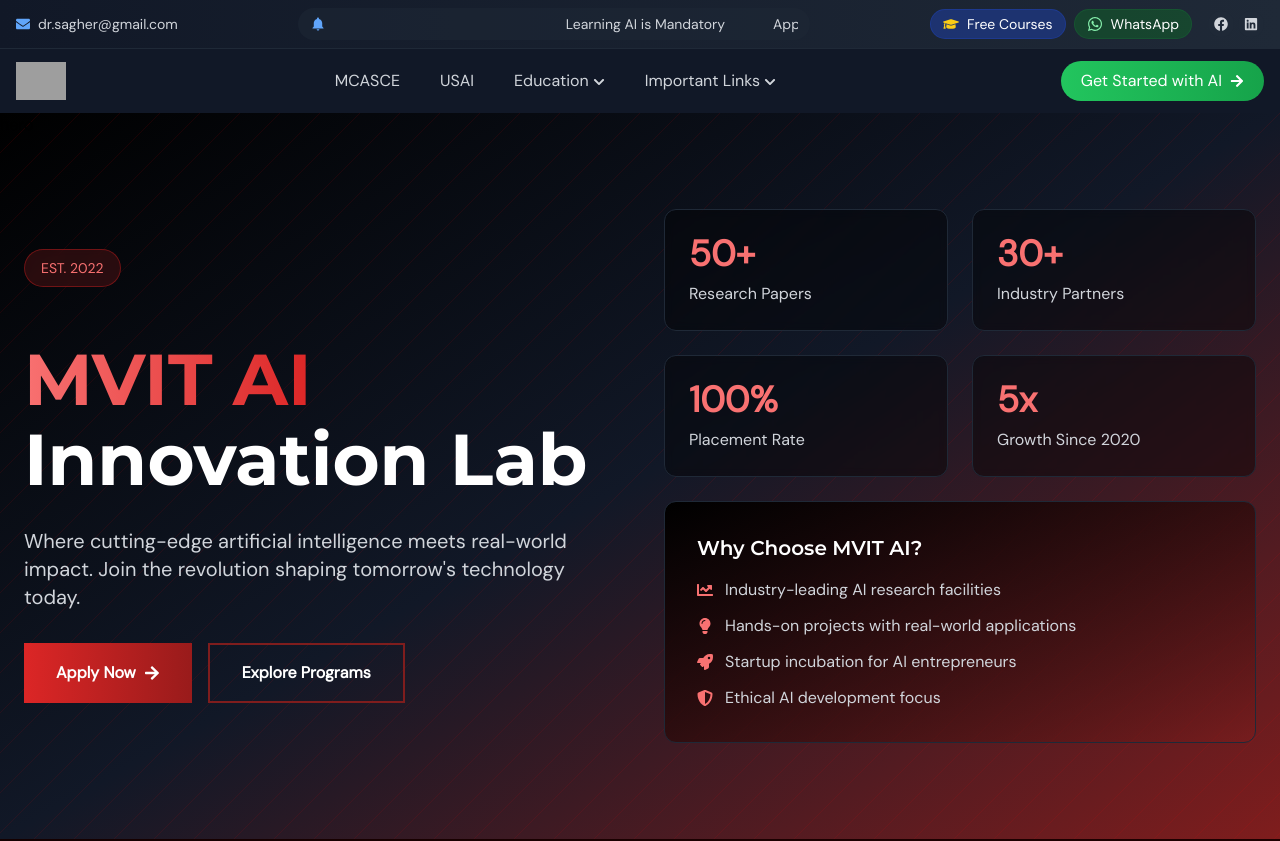
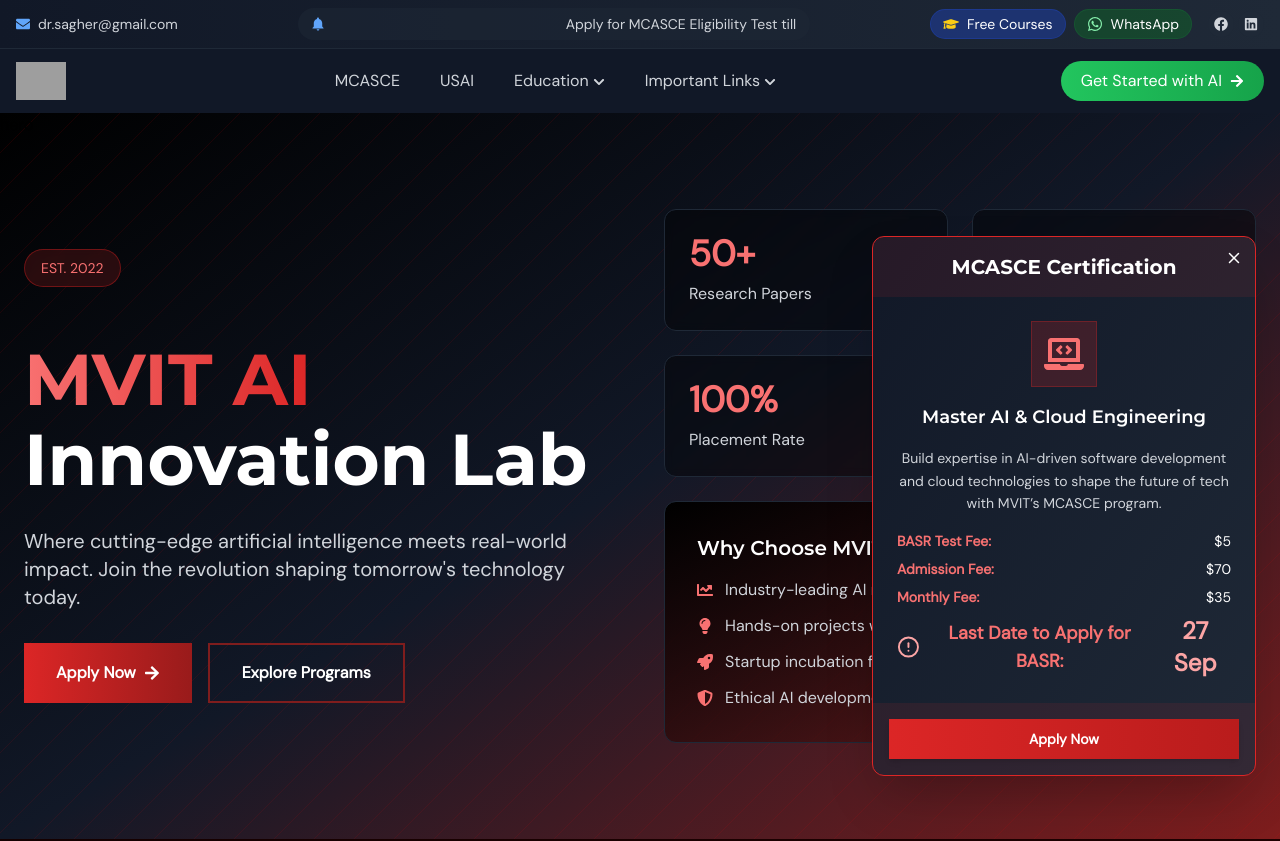
Before and after one commit to mvut/mvut, a Next.js app: page / in a window 1280 px wide. Shown: the top 841 px of the page. Built offline with nearby package versions, Linux system fonts and the light colour scheme; grey boxes are pictures that could not be loaded.

Commit message:
Ad updates

```diff
--- /dev/null
+++ b/app/components/ad.tsx
@@ -0,0 +1,86 @@
+'use client';
+
+import React, { useState } from 'react';
+import { motion } from 'framer-motion';
+import Link from 'next/link';
+import { X, AlertCircle } from 'lucide-react';
+import { FaLaptopCode } from 'react-icons/fa';
+import { Inter } from 'next/font/google';
+
+const inter = Inter({
+    subsets: ['latin'],
+    weight: ['400', '600', '700'],
+    variable: '--font-inter',
+});
+
+const FloatingAd: React.FC = () => {
+    const [isVisible, setIsVisible] = useState<boolean>(true);
+
+    const containerVariants = {
+        initial: { opacity: 0, scale: 0.9 },
+        animate: { opacity: 1, scale: 1, transition: { duration: 0.5, type: 'spring', stiffness: 120 } },
+        exit: { opacity: 0, scale: 0.9, transition: { duration: 0.3 } },
+    };
+
+    if (!isVisible) return null;
+
+    return (
+        <motion.div
+            variants={containerVariants}
+            initial="initial"
+            animate="animate"
+            exit="exit"
+            className={`fixed bottom-6 right-6 z-50 w-full max-w-sm bg-gradient-to-br from-gray-900 to-gray-800 text-white rounded-xl shadow-2xl border border-red-600 overflow-hidden ${inter.variable}`}
+        >
+            <div className="relative p-4 bg-red-600/10">
+                <h3 className="text-xl font-bold text-center text-white">MCASCE Certification</h3>
+                <button
+                    onClick={() => setIsVisible(false)}
+                    className="absolute top-3 right-3 text-white hover:text-red-400 transition-colors"
+                    aria-label="Close advertisement"
+                >
+                    <X size={18} />
+                </button>
+            </div>
+
+            <div className="p-6 flex flex-col items-center space-y-4">
+                <div className="p-3 bg-red-600/20 rounded-lg border border-red-600/30">
+                    <FaLaptopCode size={40} className="text-red-400" />
+                </div>
+                <h4 className="text-lg font-semibold text-white text-center">Master AI & Cloud Engineering</h4>
+                <p className="text-sm text-gray-300 text-center leading-relaxed">
+                    Build expertise in AI-driven software development and cloud technologies to shape the future of tech with MVIT’s MCASCE program.
+                </p>
+                <div className="text-sm space-y-2 w-full">
+                    <p className="flex justify-between">
+                        <span className="font-semibold text-red-400">BASR Test Fee:</span>
+                        <span>$5</span>
+                    </p>
+                    <p className="flex justify-between">
+                        <span className="font-semibold text-red-400">Admission Fee:</span>
+                        <span>$70</span>
+                    </p>
+                    <p className="flex justify-between">
+                        <span className="font-semibold text-red-400">Monthly Fee:</span>
+                        <span>$35</span>
+                    </p>
+                    <p className="flex items-center justify-center gap-2 text-center text-lg font-bold text-red-400 mt-4">
+                        <AlertCircle size={24} className="text-red-300" aria-hidden="true" />
+                        Last Date to Apply for BASR: <span className="text-2xl text-red-300">27 Sep</span>
+                    </p>
+                </div>
+            </div>
+
+            <div className="p-4 bg-red-600/10">
+                <Link
+                    href="/pages/apply"
+                    className="block w-full py-2.5 text-center text-sm font-semibold text-white bg-gradient-to-r from-red-600 to-red-700 rounded-lg hover:scale-105 transition-transform duration-200 shadow-md"
+                >
+                    Apply Now
+                </Link>
+            </div>
+        </motion.div>
+    );
+};
+
+export default FloatingAd;
--- a/app/components/footer.tsx
+++ b/app/components/footer.tsx
@@ -1,45 +1,45 @@
 'use client';
+
 import React from 'react';
 import { motion } from 'framer-motion';
 import Link from 'next/link';
-import Image from 'next/image';
-import WhatsAppQR from '@/public/mvit-whtsapp.jpg';
-import {
-    FaFacebookF,
-    FaWhatsapp,
-    FaMailBulk,
-    FaLinkedin,
-    FaGithub,
-    FaInstagram,
-    FaMapMarkerAlt
-} from 'react-icons/fa';
+import { FaFacebookF, FaInstagram, FaLinkedin, FaGithub } from 'react-icons/fa';
 import { CiYoutube } from 'react-icons/ci';
-import { Oswald, Montserrat } from 'next/font/google';
+import { Inter } from 'next/font/google';
 
-// Load Google Fonts
-const oswald = Oswald({
+const inter = Inter({
     subsets: ['latin'],
-    weight: ['400', '600', '700'],
-    variable: '--font-oswald'
+    weight: ['300', '400', '600', '700'],
+    variable: '--font-inter',
 });
 
-const montserrat = Montserrat({
-    subsets: ['latin'],
-    weight: ['300', '400', '600', '700'],
-    variable: '--font-montserrat'
-});
+interface SocialLink {
+    icon: React.ReactNode;
+    href: string;
+    color: string;
+    label: string;
+}
 
-export default function FooterComponent() {
-    // Animation Variants
+interface Program {
+    title: string;
+    href: string;
+}
+
+interface Resource {
+    title: string;
+    href: string;
+}
+
+const FooterComponent: React.FC = () => {
     const containerVariants = {
         hidden: { opacity: 0 },
         visible: {
             opacity: 1,
             transition: {
                 staggerChildren: 0.2,
-                delayChildren: 0.3
-            }
-        }
+                delayChildren: 0.3,
+            },
+        },
     };
 
     const itemVariants = {
@@ -50,185 +50,132 @@ export default function FooterComponent() {
             transition: {
                 type: 'spring',
                 stiffness: 100,
-                damping: 20
-            }
-        }
+                damping: 20,
+            },
+        },
     };
 
-    const socialLinks = [
-        { icon: <FaFacebookF size={24} />, href: "https://web.facebook.com/mvutus", color: "hover:text-[#D4AF37]" },
-        { icon: <FaInstagram size={24} />, href: "https://www.instagram.com/drsagher/", color: "hover:text-[#2DD4BF]" },
-        { icon: <FaLinkedin size={24} />, href: "https://www.linkedin.com/company/mvut/", color: "hover:text-[#D4AF37]" },
-        { icon: <CiYoutube size={26} />, href: "https://www.youtube.com/@mvutus", color: "hover:text-[#2DD4BF]" },
-        { icon: <FaGithub size={24} />, href: "https://github.com/drsagher/MVIT", color: "hover:text-[#D4AF37]" }
+    const socialLinks: SocialLink[] = [
+        { icon: <FaFacebookF size={24} />, href: 'https://web.facebook.com/mvutus', color: 'hover:text-blue-500', label: 'Facebook' },
+        { icon: <FaInstagram size={24} />, href: 'https://www.instagram.com/drsagher/', color: 'hover:text-pink-500', label: 'Instagram' },
+        { icon: <FaLinkedin size={24} />, href: 'https://www.linkedin.com/company/mvut/', color: 'hover:text-blue-500', label: 'LinkedIn' },
+        { icon: <CiYoutube size={26} />, href: 'https://www.youtube.com/@mvutus', color: 'hover:text-red-500', label: 'YouTube' },
+        { icon: <FaGithub size={24} />, href: 'https://github.com/drsagher/MVIT', color: 'hover:text-gray-300', label: 'GitHub' },
+    ];
+
+    const programs: Program[] = [
+        { title: 'MCASCE Certification', href: '/pages/mcasce' },
+        { title: 'Kindergarten (K.G.) STEM Entrepreneurs', href: '/usai' },
+    ];
+
+    const resources: Resource[] = [
+        { title: 'Admitted Candidates', href: '/pages/admlst' },
+        { title: 'Careers', href: '/pages/mycareer' },
+        { title: 'Programs', href: '/pages/study' },
+        { title: 'Tariff', href: '/pages/study/fee' },
     ];
 
     return (
-        <footer className={`relative bg-gradient-to-b from-[#0F172A] to-black text-gray-200 ${montserrat.variable} ${oswald.variable} overflow-hidden`}>
-            {/* Background Animation */}
-            <div className="absolute inset-0 pointer-events-none">
-                <div className="w-full h-full bg-[linear-gradient(45deg,#0F172A_0%,#1E3A8A_50%,#2DD4BF_100%)] bg-[length:200%_200%] animate-gradient-flow opacity-20"></div>
-                <div className="absolute top-10 left-10 w-1 h-1 bg-[#D4AF37] rounded-full animate-star-drift" style={{ animationDelay: '0s' }}></div>
-                <div className="absolute top-20 right-20 w-1 h-1 bg-[#2DD4BF] rounded-full animate-star-drift" style={{ animationDelay: '1.5s' }}></div>
-                <div className="absolute bottom-10 left-40 w-1 h-1 bg-[#D4AF37] rounded-full animate-star-drift" style={{ animationDelay: '3s' }}></div>
-            </div>
+        <footer className={`relative bg-gray-900 text-gray-200 ${inter.variable} py-12 overflow-hidden`}>
+            <div className="absolute inset-x-0 top-0 h-12 bg-gray-800 [clip-path:polygon(0_0,100%_0,50%_100%)]"></div>
+            <div className="absolute inset-x-0 bottom-0 h-12 bg-gray-800 [clip-path:polygon(50%_0,100%_100%,0_100%)]"></div>
 
-            {/* Main Footer Content */}
-            <div className="relative max-w-full mx-auto px-0 py-16 z-10">
+            <div className="relative max-w-6xl mx-auto px-4 sm:px-6 lg:px-8 z-10">
                 <motion.div
                     variants={containerVariants}
                     initial="hidden"
                     whileInView="visible"
-                    viewport={{ once: true, margin: "-100px" }}
-                    className="grid grid-cols-1 lg:grid-cols-4 gap-8"
+                    viewport={{ once: true, margin: '-100px' }}
+                    className="grid grid-cols-1 sm:grid-cols-2 lg:grid-cols-3 gap-8"
                 >
-                    {/* MVIT Contact */}
-                    <motion.div variants={itemVariants} className="px-6 space-y-4">
-                        <h3 className="text-xl font-bold font-oswald tracking-wide bg-clip-text text-transparent bg-gradient-to-r from-[#D4AF37] to-[#2DD4BF]">
-                            MVIT
-                        </h3>
-                        <p className="text-sm text-gray-300 leading-relaxed font-light">
-                            Mansha Virtual Institute of Technologies is dedicated to advancing education through innovative programs in AI, technology, and research, empowering global learners.
-                        </p>
-                        <div className="space-y-3">
-                            <motion.div whileHover={{ scale: 1.05 }} className="flex items-center gap-3">
-                                <FaMailBulk className="text-[#D4AF37]" size={18} />
-                                <a href="mailto:mvut.usa@gmail.com" className="text-sm hover:text-[#D4AF37] transition-colors">
-                                    mvut.usa@gmail.com
-                                </a>
+                    <motion.div variants={itemVariants} className="space-y-4">
+                        <h3 className="text-xl font-semibold text-white">About</h3>
+                        <p className="text-sm text-gray-300 leading-relaxed">
+                            MVIT pioneers AI-driven education, empowering learners from kindergarten through to professionals with cutting-edge skills in software development and innovative technologies. Our holistic programs bridge the gap between foundational learning and advanced AI proficiency, fostering future-ready innovators at every stage of their journey.                        </p>
                     </motion.div>
-                            {/*<motion.div whileHover={{ scale: 1.05 }} className="flex items-center gap-3">*/}
-                            {/*    <FaWhatsapp className="text-[#2DD4BF]" size={18} />*/}
-                            {/*    <a href="https://chat.whatsapp.com/Ilrz17rzdlCLMsGH3amsu1" className="text-sm hover:text-[#2DD4BF] transition-colors">*/}
-                            {/*        +1 (747) 209-4775*/}
-                            {/*    </a>*/}
-                            {/*</motion.div>*/}
-                            {/*<motion.div whileHover={{ scale: 1.05 }} className="flex items-center gap-3">*/}
-                            {/*    <FaMapMarkerAlt className="text-[#D4AF37]" size={18} />*/}
-                            {/*    <p className="text-sm text-gray-300">MVIT Headquarters, USA</p>*/}
-                            {/*</motion.div>*/}
+
+                    <motion.div variants={itemVariants} className="space-y-4">
+                        <h3 className="text-xl font-semibold text-white">Our Programs</h3>
+                        <div className="flex flex-col gap-2">
+                            {programs.map((program, index) => (
+                                <motion.div
+                                    key={index}
+                                    whileHover={{ scale: 1.05, x: 5 }}
+                                    className="text-sm text-gray-300 hover:text-blue-500 transition-colors"
+                                >
+                                    <Link href={program.href}>{program.title}</Link>
+                                </motion.div>
+                            ))}
                         </div>
                     </motion.div>
 
-                    {/* Google Map */}
-                    <motion.div variants={itemVariants} className="px-6 space-y-4">
-                        <h3 className="text-xl font-bold font-oswald tracking-wide bg-clip-text text-transparent bg-gradient-to-r from-[#D4AF37] to-[#2DD4BF]">
-                            Our Location
-                        </h3>
+                    <motion.div variants={itemVariants} className="space-y-4">
+                        <h3 className="text-xl font-semibold text-white">Resources</h3>
+                        <div className="flex flex-col gap-2">
+                            {resources.map((resource, index) => (
                                 <motion.div
-                            whileHover={{ scale: 1.02 }}
-                            className="w-full h-56 rounded-xl overflow-hidden border-2 border-[#D4AF37]/20 hover:border-[#D4AF37]/50 transition-all shadow-[0_0_10px_rgba(212,175,55,0.2)]"
+                                    key={index}
+                                    whileHover={{ scale: 1.05, x: 5 }}
+                                    className="text-sm text-gray-300 hover:text-blue-500 transition-colors"
                                 >
-                            <iframe
-                                src="https://www.google.com/maps/embed?pb=!1m18!1m12!1m3!1d3312.678123456789!2d-118.12345678901234!3d34.123456789012345!2m3!1f0!2f0!3f0!3m2!1i1024!2i768!4f13.1!3m3!1m2!1s0x0%3A0x0!2zMzTCsDA3JzI0LjQiTiAxMTjCsDA3JzI0LjQiVw!5e0!3m2!1sen!2sus!4v1234567890123!5m2!1sen!2sus"
-                                width="100%"
-                                height="100%"
-                                style={{ border: 0 }}
-                                allowFullScreen
-                                loading="lazy"
-                                referrerPolicy="no-referrer-when-downgrade"
-                                className="rounded-xl"
-                                title="MVIT Location Map"
-                            ></iframe>
+                                    <Link href={resource.href}>{resource.title}</Link>
+                                </motion.div>
+                            ))}
+                        </div>
                     </motion.div>
                 </motion.div>
 
-                    {/* Connect via WhatsApp */}
-                    <motion.div variants={itemVariants} className="px-6 space-y-4">
-                        <h3 className="text-xl font-bold font-oswald tracking-wide bg-clip-text text-transparent bg-gradient-to-r from-[#D4AF37] to-[#2DD4BF]">
-                            Connect via WhatsApp
-                        </h3>
                 <motion.div
-                            whileHover={{ scale: 1.05 }}
-                            className="relative w-32 h-32 rounded-xl overflow-hidden bg-gray-900/30 backdrop-blur-sm border-2 border-[#2DD4BF]/20 hover:border-[#2DD4BF]/50 transition-all shadow-[0_0_10px_rgba(45,212,191,0.2)]"
+                    variants={containerVariants}
+                    initial="hidden"
+                    whileInView="visible"
+                    viewport={{ once: true }}
+                    className="mt-10 flex justify-center gap-4"
                 >
-                            <Image
-                                src={WhatsAppQR}
-                                alt="WhatsApp QR Code"
-                                fill
-                                className="object-cover"
-                            />
-                        </motion.div>
-                        <p className="text-xs text-gray-400 font-light">Scan to connect with us</p>
-                    </motion.div>
-
-                    {/* Follow Us (Social Media) */}
-                    <motion.div variants={itemVariants} className="px-6 space-y-4">
-                        <h3 className="text-xl font-bold font-oswald tracking-wide bg-clip-text text-transparent bg-gradient-to-r from-[#D4AF37] to-[#2DD4BF]">
-                            Follow Us
-                        </h3>
-                        <div className="flex flex-col gap-3">
                     {socialLinks.map((social, index) => (
                         <motion.a
                             key={index}
                             href={social.href}
                             target="_blank"
                             rel="noopener noreferrer"
-                                    whileHover={{ scale: 1.1, x: 5, boxShadow: "0 0 8px rgba(212, 175, 55, 0.3)" }}
-                                    className={`text-gray-300 ${social.color} p-2 rounded-full bg-gray-900/30 backdrop-blur-sm border border-[#D4AF37]/20 transition-all duration-300 flex items-center gap-2`}
-                                    aria-label={`Visit our ${social.href.includes('facebook') ? 'Facebook' : social.href.includes('instagram') ? 'Instagram' : social.href.includes('linkedin') ? 'LinkedIn' : social.href.includes('youtube') ? 'YouTube' : 'GitHub'}`}
+                            whileHover={{ scale: 1.1 }}
+                            className={`text-gray-300 ${social.color} p-2 rounded-full bg-gray-800/50 transition-all duration-300`}
+                            aria-label={`Visit our ${social.label}`}
                         >
                             {social.icon}
-                                    <span className="text-sm font-light hidden sm:inline">
-                                        {social.href.includes('facebook') ? 'Facebook' : social.href.includes('instagram') ? 'Instagram' : social.href.includes('linkedin') ? 'LinkedIn' : social.href.includes('youtube') ? 'YouTube' : 'GitHub'}
-                                    </span>
                         </motion.a>
                     ))}
-                        </div>
-                    </motion.div>
                 </motion.div>
             </div>
 
-            {/* Copyright & Privacy */}
             <motion.div
                 variants={containerVariants}
                 initial="hidden"
                 whileInView="visible"
                 viewport={{ once: true }}
-                className="relative border-t border-[#D4AF37]/10 py-6 bg-gray-900/30 backdrop-blur-sm z-10"
+                className="mt-8 pt-6 border-t border-gray-800"
             >
-                <div className="max-w-full mx-auto px-0">
-                    <div className="px-6 flex flex-col sm:flex-row justify-between items-center gap-4">
-                        <p className="text-xs text-gray-400 font-light">
-                            © {new Date().getFullYear()} MVIT. All rights reserved.
-                        </p>
-                        <div className="flex items-center gap-4">
-                            <Link href="/privacy" className="text-xs text-gray-400 hover:text-[#D4AF37] transition-colors font-light">
+                <div className="max-w-6xl mx-auto px-4 sm:px-6 lg:px-8 flex flex-col sm:flex-row justify-between items-center gap-4 text-sm text-gray-400">
+                    <p>© {new Date().getFullYear()} MVIT. All rights reserved.</p>
+                    <div className="flex gap-6">
+                        <Link href="/privacy" className="hover:text-blue-500 transition-colors">
                             Privacy Policy
                         </Link>
-                            <Link href="/terms" className="text-xs text-gray-400 hover:text-[#D4AF37] transition-colors font-light">
+                        <Link href="/terms" className="hover:text-blue-500 transition-colors">
                             Terms of Service
                         </Link>
                         <Link
                             href="https://www.mvitech.org/"
                             target="_blank"
-                                className="text-xs font-medium text-[#2DD4BF] hover:text-[#2DD4BF]/80 transition-colors font-light"
+                            className="hover:text-blue-500 transition-colors"
                         >
                             Official Website
                         </Link>
                     </div>
                 </div>
-                </div>
             </motion.div>
-
-            <style jsx global>{`
-                .animate-gradient-flow {
-                    animation: gradientFlow 15s ease infinite;
-                }
-                @keyframes gradientFlow {
-                    0% { background-position: 0% 50%; }
-                    50% { background-position: 100% 50%; }
-                    100% { background-position: 0% 50%; }
-                }
-                .animate-star-drift {
-                    animation: starDrift 10s linear infinite;
-                }
-                @keyframes starDrift {
-                    0% { transform: translate(0, 0); opacity: 0.3; }
-                    50% { opacity: 0.8; }
-                    100% { transform: translate(20px, 20px); opacity: 0.3; }
-                }
-            `}</style>
         </footer>
     );
-}
+};
+
+export default FooterComponent;
--- a/app/components/myheader.tsx
+++ b/app/components/myheader.tsx
@@ -76,10 +76,10 @@ export default function Header() {
     };
 
     const newsItems = [
-        "Learning AI is Mandatory",
-        "Apply for MCASCE Eligibility Test till 15 Sep",
+        "Apply for MCASCE Eligibility Test till 27 Sep",
         "Eligibility Test Fee - $5",
-        "Admission Fee- $70, Monthly Fee-$35",
+        "MCASCE Admission Fee- $70, Monthly Fee-$35",
+        "Start your AI career today ***",
     ];
 
     const mainNavItems = [
--- a/app/page.tsx
+++ b/app/page.tsx
@@ -7,10 +7,12 @@ import NewsAndEvents from "@/app/components/news";
 import StudyAreaComponent from "@/app/components/studyarea";
 import FounderMessage from "@/app/components/founder";
 import ProgramsIntro from "@/app/components/certificates";
+import FloatingAd from "@/app/components/ad";
 
 export default function Home() {
   return (
     <main >
+        <FloatingAd/>
         <NavComponent/>
         <ProgramsIntro />
         <FounderMessage/>
--- a/app/pages/apply/page.tsx
+++ b/app/pages/apply/page.tsx
@@ -283,7 +283,7 @@ export default function ApplicationForm(){
                             {/*<option value="Excellence in Language and Innovation Testing Evaluation">Excellence in Language and Innovation Testing Evaluation</option>*/}
                             {/*<option value="Mansha Robotics and Software Engineer">Mansha Robotics and Software Engineer</option>*/}
                             {/*<option value="Mansha Certified AI Agents Developer">Mansha Certified AI Agents Developer</option>*/}
-                            {/*<option value="Office Management, AI and Prompt Engineering">Office Management, AI and Prompt Engineering</option>*/}
+                            <option value="Office Management, AI and Prompt Engineering">Office Management, AI and Prompt Engineering</option>
                             {/*<option value="Mansha Certified Blockchain Technician">Mansha Certified Blockchain Technician</option>*/}
                             {/*<option value="Full Stack Development with Next.js">Full Stack Development with Next.js</option>*/}
                             {/*<option value="Next-Generation Web Development with Python">Next-Generation Web Development with Python</option>*/}
@@ -298,6 +298,8 @@ export default function ApplicationForm(){
                             {/*<option value="SDLC Process Architect Certification">SDLC Process Architect Certification</option>*/}
                             {/*<option value="Certified Software Product Designer">Certified Software Product Designer</option>*/}
                             {/*<option value="UX/UI Designer">UX/UI Designer</option>*/}
+
+                            <option value="Basics of Autonomous Systems & Robotics">Basics of Autonomous Systems & Robotics (MCASCE Admission Test)</option>
                             <option value="Mansha Certified Autonomous Systems and Cloud Engineer">Mansha Certified Autonomous Systems and Cloud Engineer</option>
                         </select>
                     </motion.div>
```
Also changed, not shown: app/components/certificates.tsx (+12 -2 lines). Lines whose indentation alone changed are shown as unchanged.
